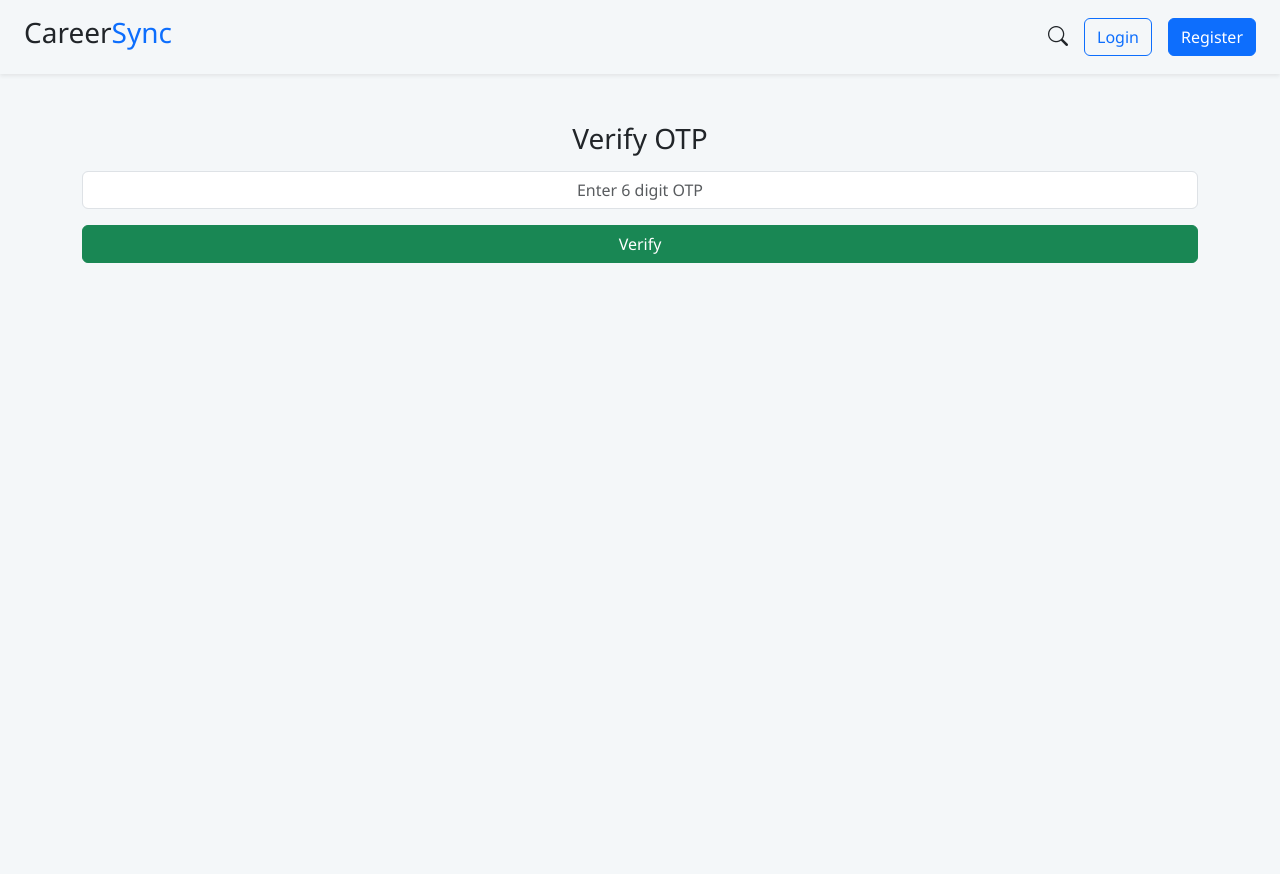
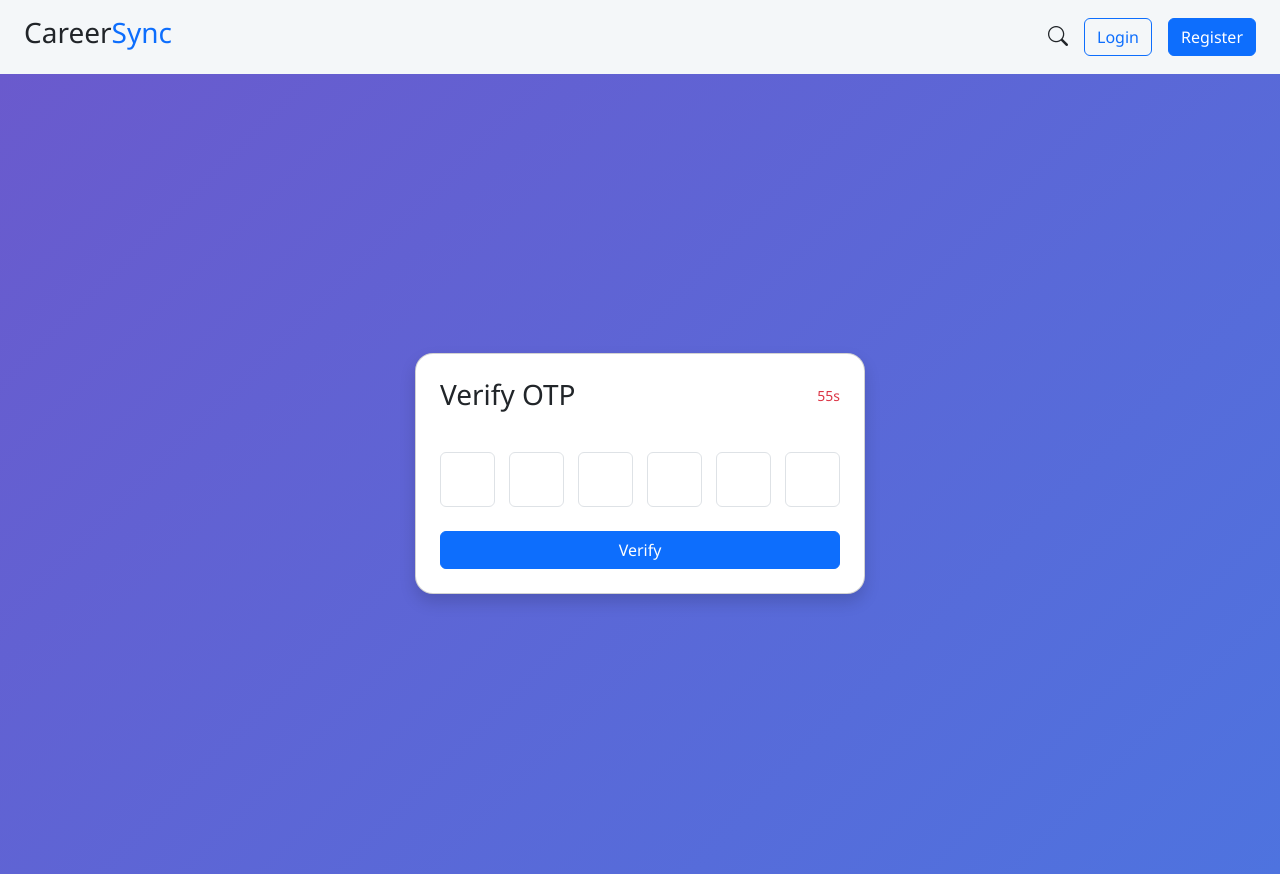
Before and after one commit to sayanikaur6-cmd/job_recommend_system, a React (Vite) app in the folder client/: page /verify-otp in a window 1280 px wide. Before the commit the page ends 800 px from the top, so only its background shows below. Built offline with nearby package versions, Linux system fonts and the light colour scheme.

Commit message:
Forgot password fully connected to backend but need design improvement

```diff
--- a/client/src/pages/ForgotPassword.jsx
+++ b/client/src/pages/ForgotPassword.jsx
@@ -1,14 +1,27 @@
 import { useState } from "react";
-import { useNavigate } from "react-router-dom";
+import { useLocation, useNavigate } from "react-router-dom";
 
 const ForgotPassword = () => {
-  const [email, setEmail] = useState("");
   const navigate = useNavigate();
+  const location = useLocation();
 
-  const handleSendOtp = async (e) => {
+  // 🔥 login page theke email auto-fill
+  const initialEmail = location.state?.email || "";
+
+  const [email, setEmail] = useState(initialEmail);
+  const [loading, setLoading] = useState(false);
+
+  const handleNext = async (e) => {
     e.preventDefault();
 
-    const res = await fetch("http://localhost:5000/api/auth/send-otp", {
+    if (!email.trim()) {
+      return alert("Please enter your email");
+    }
+
+    setLoading(true);
+
+    try {
+      const res = await fetch("http://localhost:5000/api/auth/forgot-password", {
         method: "POST",
         headers: {
           "Content-Type": "application/json",
@@ -19,26 +32,76 @@ const ForgotPassword = () => {
       const data = await res.json();
 
       if (res.ok) {
-      alert("OTP sent to email");
-      navigate("/verify-otp", { state: { email } });
+        alert("OTP sent successfully");
+        navigate("/verify-otp", {
+          state: { email },
+        });
       } else {
-      alert(data.message);
+        alert(data.message || "Email not found");
+      }
+    } catch (error) {
+      console.error(error);
+      alert("Server error");
+    } finally {
+      setLoading(false);
     }
   };
 
   return (
-    <div className="container mt-5 text-center">
-      <h3>Forgot Password</h3>
-      <form onSubmit={handleSendOtp}>
+    <div
+      className="d-flex justify-content-center align-items-center vh-100"
+      style={{
+        background: "linear-gradient(135deg, #6c63ff, #4e73df)",
+      }}
+    >
+      <div
+        className="bg-white shadow p-4"
+        style={{
+          width: "420px",
+          borderRadius: "20px",
+        }}
+      >
+        {/* Back */}
+        <p
+          className="text-primary"
+          style={{ cursor: "pointer" }}
+          onClick={() => navigate("/login")}
+        >
+          ← Back to Login
+        </p>
+
+        <h1 className="fw-bold mb-3">Forgot Password?</h1>
+        <p className="text-muted mb-4">
+          Enter your email to reset password
+        </p>
+
+        <form onSubmit={handleNext}>
           <input
             type="email"
-          className="form-control my-3"
-          placeholder="Enter your email"
+            className="form-control mb-3"
+            placeholder="Email"
             value={email}
             onChange={(e) => setEmail(e.target.value)}
+            required
+            style={{
+              height: "48px",
+              borderRadius: "10px",
+            }}
           />
-        <button className="btn btn-primary w-100">Send OTP</button>
+
+          <button
+            type="submit"
+            className="btn btn-primary w-100"
+            disabled={loading}
+            style={{
+              height: "48px",
+              borderRadius: "10px",
+            }}
+          >
+            {loading ? "Sending..." : "Next"}
+          </button>
         </form>
+      </div>
     </div>
   );
 };
--- a/client/src/pages/Login.jsx
+++ b/client/src/pages/Login.jsx
@@ -104,10 +104,14 @@ const Login = ({ setIsLoggedIn }) => {
               <div className="mb-3">
                 <div className="d-flex justify-content-between">
                   <label className="form-label">Password</label>
-                  <small
+<small
   className="text-primary"
   style={{ cursor: "pointer" }}
-  onClick={() => navigate("/forgot-password")}  // 🔥 ADD THIS
+  onClick={() =>
+    navigate("/forgot-password", {
+      state: { email },
+    })
+  }
 >
   Forgot password?
 </small>
--- a/client/src/pages/ResetPassword.jsx
+++ b/client/src/pages/ResetPassword.jsx
@@ -7,7 +7,7 @@ const ResetPassword = () => {
   const navigate = useNavigate();
   const location = useLocation();
   const email = location.state?.email;
-
+  const otp = location.state?.otp;
   const handleReset = async (e) => {
     e.preventDefault();
 
@@ -17,16 +17,16 @@ const ResetPassword = () => {
 
     const res = await fetch("http://localhost:5000/api/auth/reset-password", {
       method: "POST",
-      headers: {
-        "Content-Type": "application/json",
-      },
-      body: JSON.stringify({ email, password }),
+      headers: { "Content-Type": "application/json" },
+      body: JSON.stringify({ email,
+    otp,
+    newPassword: password }),
     });
 
     const data = await res.json();
 
     if (res.ok) {
-      alert("Password reset successful");
+      alert("Password updated successfully");
       navigate("/login");
     } else {
       alert(data.message);
@@ -34,23 +34,25 @@ const ResetPassword = () => {
   };
 
   return (
-    <div className="container mt-5 text-center">
-      <h3>Reset Password</h3>
+    <div className="d-flex justify-content-center align-items-center vh-100" style={{ background: "linear-gradient(135deg,#6a5acd,#4e73df)" }}>
+      <div className="card p-4 shadow" style={{ width: "420px", borderRadius: "18px" }}>
+        <h3 className="fw-bold mb-3">Reset Password</h3>
         <form onSubmit={handleReset}>
           <input
             type="password"
-          className="form-control my-2"
-          placeholder="New password"
+            className="form-control my-3"
+            placeholder="New Password"
             onChange={(e) => setPassword(e.target.value)}
           />
           <input
             type="password"
-          className="form-control my-2"
-          placeholder="Confirm password"
+            className="form-control my-3"
+            placeholder="Confirm Password"
             onChange={(e) => setConfirm(e.target.value)}
           />
-        <button className="btn btn-danger w-100">Save Password</button>
+          <button className="btn btn-primary w-100">Save Password </button>
         </form>
+      </div>
     </div>
   );
 };
--- a/client/src/pages/VerifyOtp.jsx
+++ b/client/src/pages/VerifyOtp.jsx
@@ -1,46 +1,85 @@
-import { useState } from "react";
+import { useEffect, useState } from "react";
 import { useLocation, useNavigate } from "react-router-dom";
 
 const VerifyOtp = () => {
-  const [otp, setOtp] = useState("");
+  const [otp, setOtp] = useState(["", "", "", "", "", ""]);
+  const [timer, setTimer] = useState(60);
   const navigate = useNavigate();
   const location = useLocation();
   const email = location.state?.email;
 
-  const handleVerify = async (e) => {
-    e.preventDefault();
+  useEffect(() => {
+    if (timer <= 0) return;
+    const interval = setInterval(() => setTimer((p) => p - 1), 1000);
+    return () => clearInterval(interval);
+  }, [timer]);
+
+  const handleChange = (value, index) => {
+    if (!/^\d?$/.test(value)) return;
+    const copy = [...otp];
+    copy[index] = value;
+    setOtp(copy);
+  };
+
+  const handleVerify = async () => {
+    const finalOtp = otp.join("");
 
     const res = await fetch("http://localhost:5000/api/auth/verify-otp", {
       method: "POST",
-      headers: {
-        "Content-Type": "application/json",
-      },
-      body: JSON.stringify({ email, otp }),
+      headers: { "Content-Type": "application/json" },
+      body: JSON.stringify({ email, otp: finalOtp }),
     });
 
     const data = await res.json();
 
     if (res.ok) {
-      alert("OTP verified");
-      navigate("/reset-password", { state: { email } });
+      navigate("/reset-password", { state: { email, otp: finalOtp } });
     } else {
-      alert(data.message);
+      alert(data.message || "Invalid OTP");
     }
   };
 
+  const handleResend = async () => {
+    await fetch("http://localhost:5000/api/auth/send-otp", {
+      method: "POST",
+      headers: { "Content-Type": "application/json" },
+      body: JSON.stringify({ email }),
+    });
+    setTimer(60);
+    alert("OTP resent");
+  };
+
   return (
-    <div className="container mt-5 text-center">
-      <h3>Verify OTP</h3>
-      <form onSubmit={handleVerify}>
-        <input
-          type="text"
-          className="form-control my-3 text-center"
-          placeholder="Enter 6 digit OTP"
-          value={otp}
-          onChange={(e) => setOtp(e.target.value)}
-        />
-        <button className="btn btn-success w-100">Verify</button>
-      </form>
+    <div className="d-flex justify-content-center align-items-center vh-100" style={{ background: "linear-gradient(135deg,#6a5acd,#4e73df)" }}>
+      <div className="card p-4 shadow" style={{ width: "450px", borderRadius: "18px" }}>
+        <div className="d-flex justify-content-between align-items-center mb-3">
+          <h3 className="m-0">Verify OTP</h3>
+          <small className="text-danger">{timer}s</small>
+        </div>
+
+        <div className="d-flex justify-content-between my-4">
+          {otp.map((digit, index) => (
+            <input
+              key={index}
+              maxLength="1"
+              value={digit}
+              onChange={(e) => handleChange(e.target.value, index)}
+              className="form-control text-center"
+              style={{ width: "55px", height: "55px", fontSize: "24px" }}
+            />
+          ))}
+        </div>
+
+        <button className="btn btn-primary w-100" onClick={handleVerify}>
+          Verify
+        </button>
+
+        {timer === 0 && (
+          <button className="btn btn-link mt-3" onClick={handleResend}>
+            Resend OTP
+          </button>
+        )}
+      </div>
     </div>
   );
 };
```
Also changed, not shown: 1 other file (tests, documents, lock files or other folders). Lines whose indentation alone changed are shown as unchanged.
